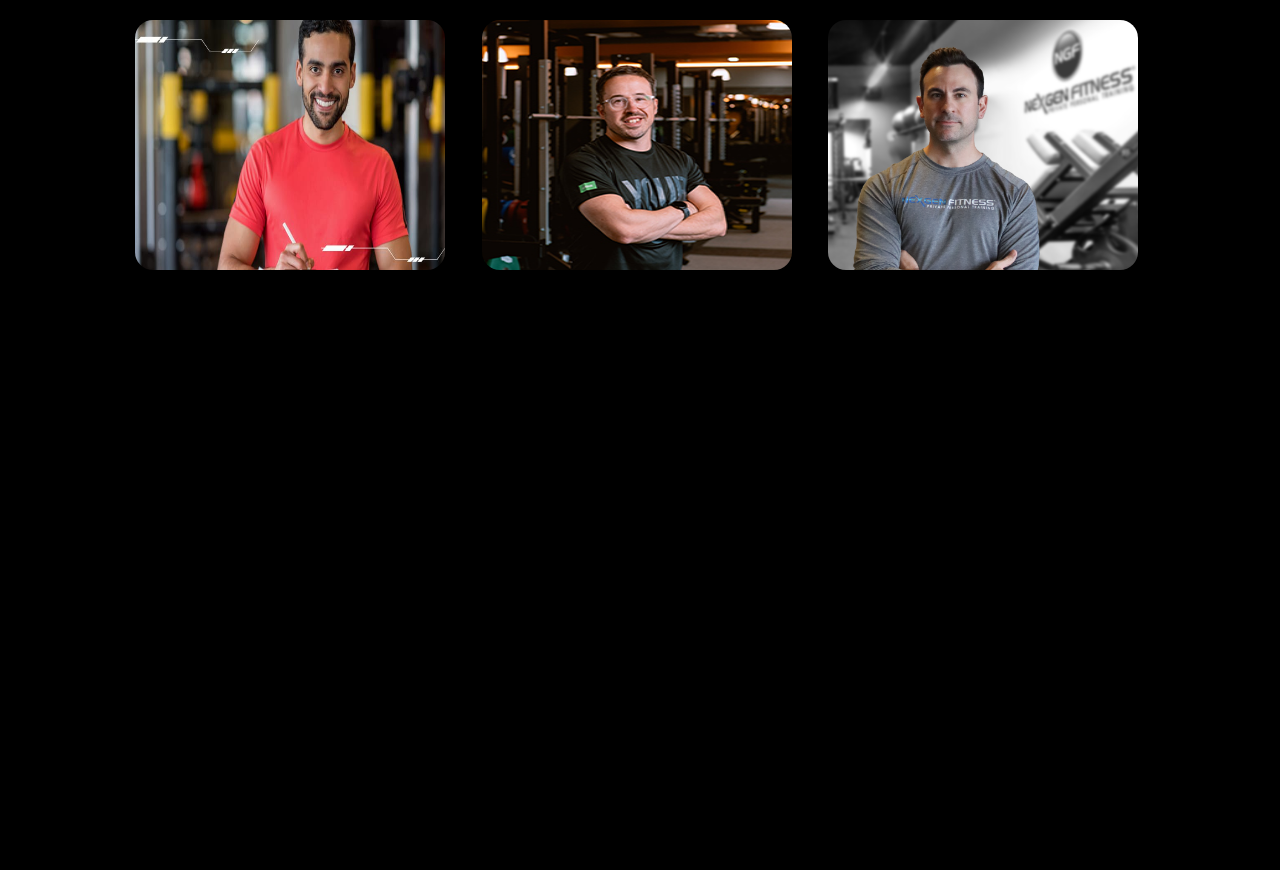
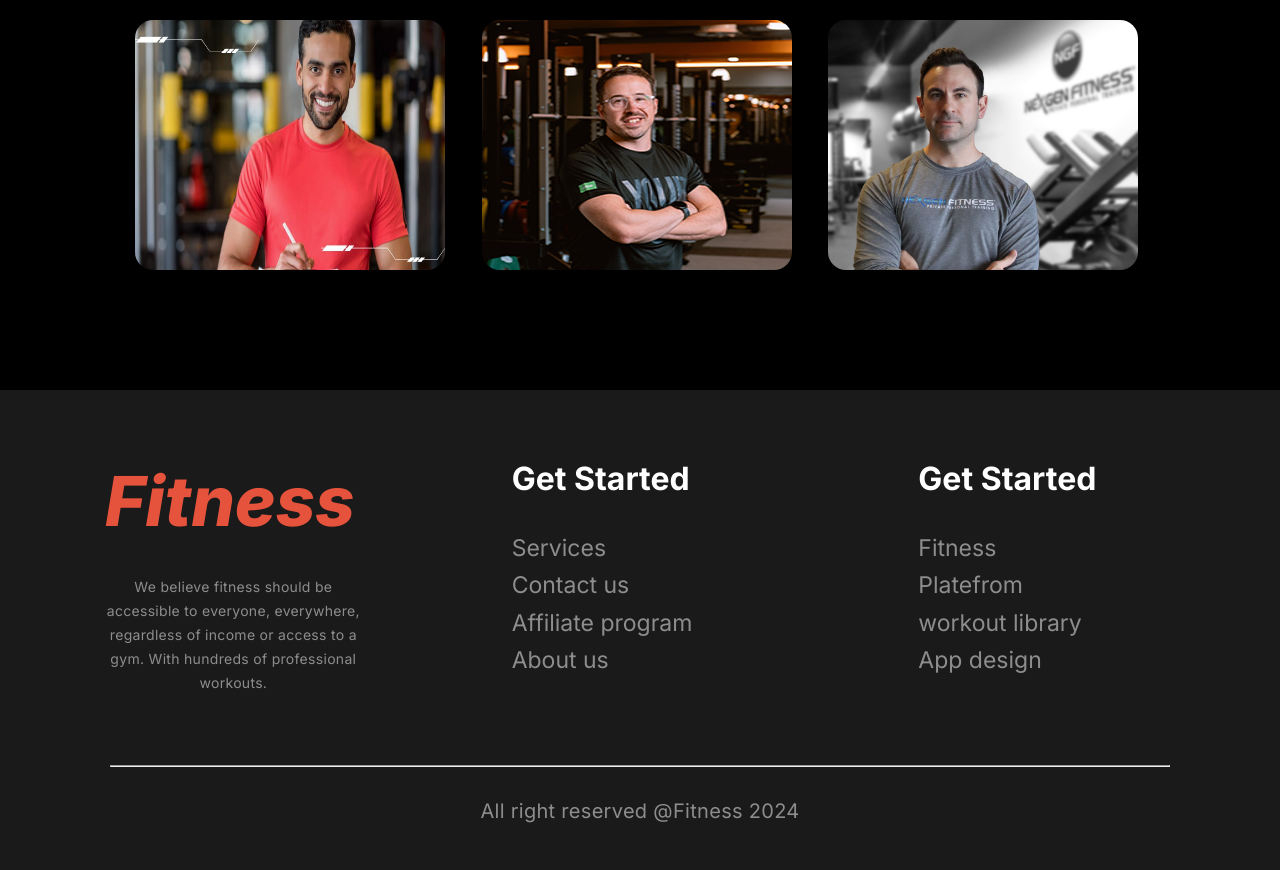
Before and after one commit to Al-Shahriar-Nazim/ph-assingment2, a plain HTML site: page index.html in a window 1280 px wide. Shown: the part 3028-3898 px from the top of the page. Before the commit the page ends 3328 px from the top, so only its background shows below. Drawn offline with Linux system fonts and the light colour scheme.

Commit message:
added this footer section

```diff
--- a/index.html
+++ b/index.html
@@ -237,7 +237,41 @@
     </main>
     <!-- this main section close -->
     <!-- this footer section start -->
-    <footer></footer>
+    <footer>
+      <section class="footer-all-section">
+        <div class="footer-section">
+          <div class="first-col">
+            <h2><i>Fitness</i></h2>
+            <p>
+              We believe fitness should be accessible to everyone, everywhere,
+              regardless of income or access to a gym. With hundreds of
+              professional workouts.
+            </p>
+          </div>
+          <div class="secound-col">
+            <h3>Get Started</h3>
+            <ul>
+              <li><a href="#">Services</a></li>
+              <li><a href="#">Contact us</a></li>
+              <li><a href="#">Affiliate program</a></li>
+              <li><a href="#">About us</a></li>
+            </ul>
+          </div>
+          <div class="secound-col">
+            <h3>Get Started</h3>
+            <ul>
+              <li><a href="#">Fitness</a></li>
+              <li><a href="#">Platefrom</a></li>
+              <li><a href="#">workout library</a></li>
+              <li><a href="#">App design</a></li>
+            </ul>
+          </div>
+
+        </div>
+        <hr>
+        <p>All right reserved @Fitness 2024</p>
+      </section>
+    </footer>
     <!-- this footer section close -->
   </body>
 </html>
--- a/styles/style.css
+++ b/styles/style.css
@@ -506,6 +506,71 @@ body {
     }
   }
 }
+/* footer-all-section */
+.footer-all-section {
+  width: 100%;
+  margin-top: 90px;
+  background-color: #1a1a1a;
+  height: 480px;
+  padding-top: 70px;
+  & .footer-section {
+    max-width: 1070px;
+    margin: 0px auto;
+    display: grid;
+    grid-template-columns: repeat(3, 1fr);
+    gap: 150px;
+
+    & .first-col {
+      & h2 {
+        color: rgb(230, 83, 60);
+        font-size: 4.3rem;
+        font-weight: 800;
+        line-height: 120%;
+      }
+      & p {
+        color: rgba(255, 255, 255, 0.5);
+        font-size: 14px;
+        font-weight: 400;
+        line-height: 24px;
+      }
+    }
+    & .secound-col {
+      & h3 {
+        color: rgb(255, 255, 255);
+        font-size: 2rem;
+        font-weight: 700;
+        line-height: 120%;
+        margin-bottom: 36px;
+      }
+      & ul li {
+        list-style: none;
+        margin-bottom: 10px;
+        & a {
+          text-decoration: none;
+          color: rgba(255, 255, 255, 0.5);
+          font-size: 23px;
+          font-weight: 400;
+          line-height: 120%;
+        }
+      }
+    }
+  }
+  & hr {
+    color: rgba(255, 255, 255, 0.5);
+    width: 1060px;
+    margin: 0px auto;
+    margin-top: 70px;
+  }
+  & p {
+    color: rgba(255, 255, 255, 0.5);
+    font-size: 20px;
+    font-weight: 400;
+    line-height: 24px;
+    letter-spacing: 0.3px;
+    text-align: center;
+    margin-top: 2rem;
+  }
+}
 /* responsive small devices */
 @media screen and (max-width: 576px) {
   .nab-head {
@@ -776,4 +841,31 @@ body {
       }
     }
   }
+  /* footer-all-section */
+  .footer-all-section {
+    padding: 10px;
+    width: 100%;
+    margin-top: 50px;
+    height: 980px;
+    padding-top: 50px;
+    & .footer-section {
+      width: 100%;
+      margin: 0px auto;
+      display: grid;
+      grid-template-columns: repeat(1, 1fr);
+      gap: 50px;
+
+      & .first-col {
+      }
+      & .secound-col {
+        & h3 {
+          margin-bottom: 30px;
+        }
+      }
+    }
+    & hr {
+      color: rgba(255, 255, 255, 0.5);
+      width: 90%;
+    }
+  }
 }
```
